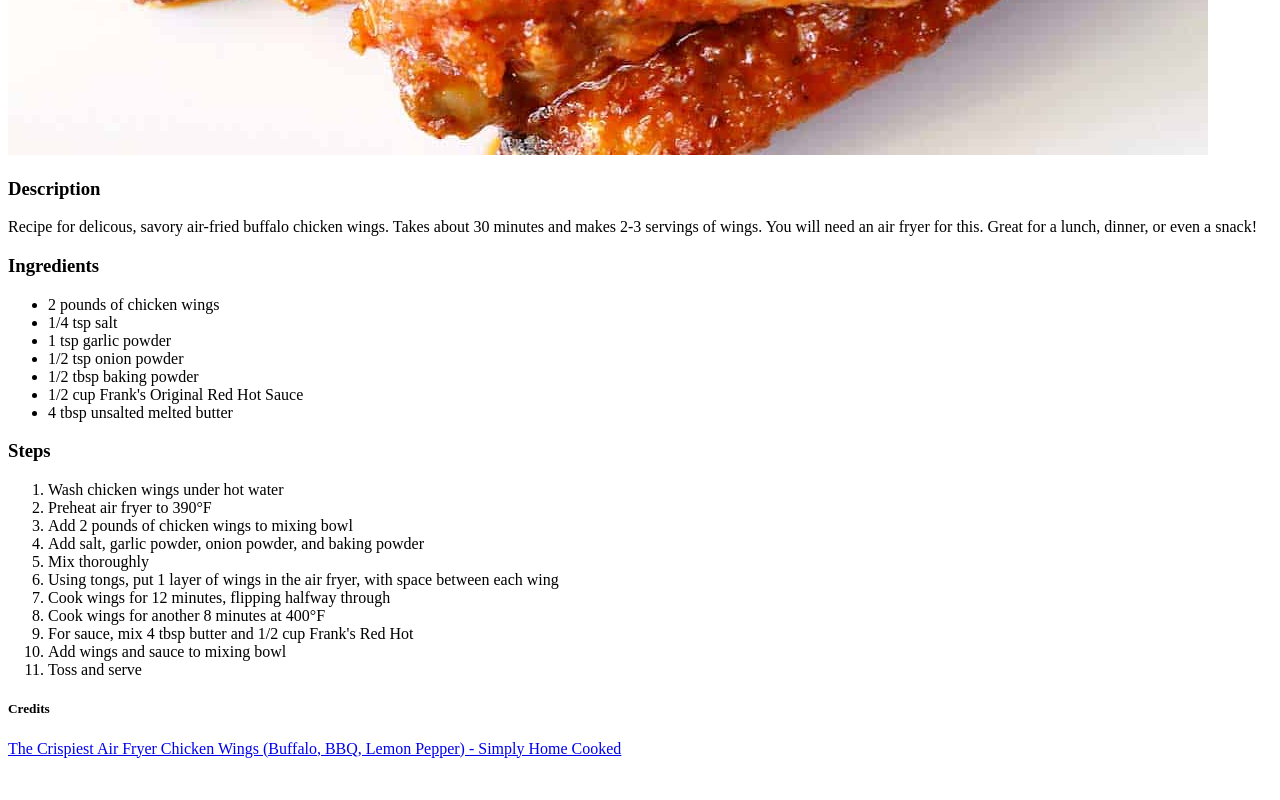
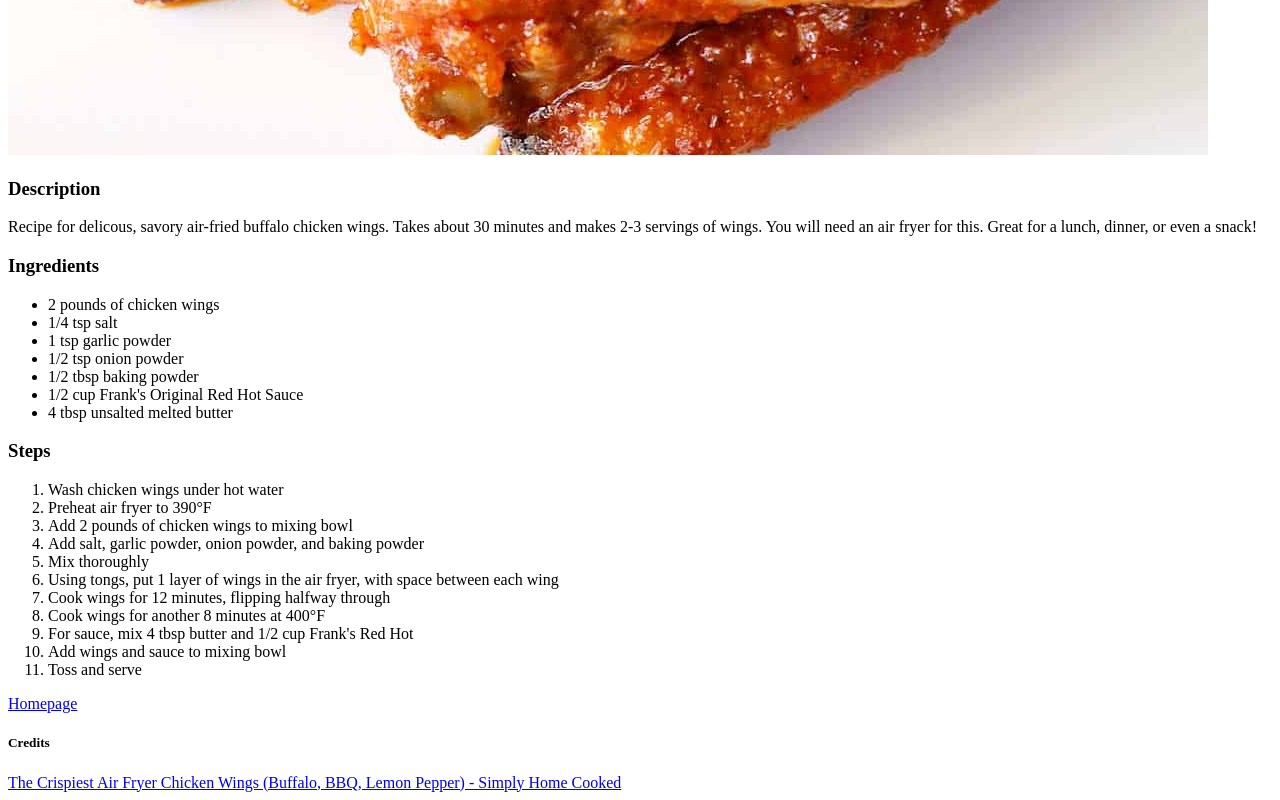
Before and after one commit to AbhijaySharma/odin-recipes, a plain HTML site: page recipes/chicken-wings.html in a window 1280 px wide. Shown: the part 1125-1925 px from the top of the page. Before the commit the page ends 1891 px from the top, so only its background shows below. Drawn offline with Linux system fonts and the light colour scheme.

Commit message:
Add link to homepage for each recipe page

```diff
--- a/recipes/chicken-wings.html
+++ b/recipes/chicken-wings.html
@@ -39,6 +39,8 @@
         <li>Toss and serve</li>
     </ol>
 
+    <a href="../index.html">Homepage</a>
+
     <h5>Credits</h5>
     <a href="https://youtu.be/vQhDjcNCfEQ?t=150">The Crispiest Air Fryer Chicken Wings (Buffalo, BBQ, Lemon Pepper) - Simply Home Cooked</a>
 </body>
```
Also changed, not shown: recipes/guacamole.html (+2 -0 lines), recipes/pepperoni-pizza.html (+2 -0 lines).
